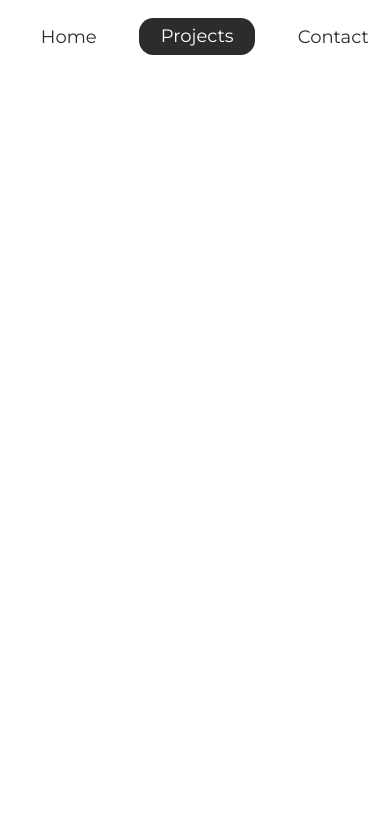
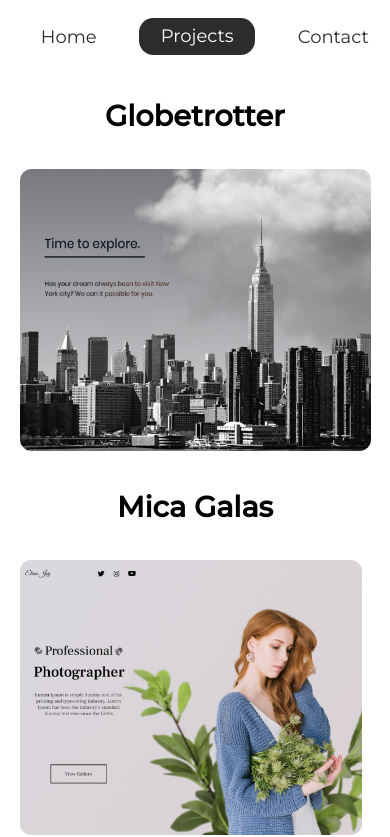
Before and after one commit to xaviguasch/portfolio-prac, a plain HTML site: page projects/index.html in a window 390 px wide. Shown: the part 102-939 px from the top of the page. Before the commit the page ends 844 px from the top, so only its background shows below. Drawn offline with Linux system fonts and the light colour scheme.

Commit message:
styled projects

```diff
--- a/projects/index.html
+++ b/projects/index.html
@@ -28,5 +28,16 @@
         </ul>
       </nav>
     </header>
+
+    <section class="projects">
+      <div class="globetrotter">
+        <h2>Globetrotter</h2>
+        <img src="../img/travelly.jpg" alt="Globetrotter Project" />
+      </div>
+      <div class="mica-galas">
+        <h2>Mica Galas</h2>
+        <img src="../img/elena-joy.jpg" alt="Mica Galas Project" />
+      </div>
+    </section>
   </body>
 </html>
--- /dev/null
+++ b/styles/_projects.scss
@@ -0,0 +1,16 @@
+.projects {
+  width: 90%;
+  margin: auto;
+  min-height: 90vh;
+  @include flex(space-between, center, row);
+  text-align: center;
+  flex-wrap: wrap;
+  h2 {
+    margin: 5rem;
+  }
+}
+
+.globetrotter,
+.mica-galas {
+  flex: 1 1 40rem;
+}
--- a/styles/style.scss
+++ b/styles/style.scss
@@ -16,6 +16,7 @@ $gray-text: #2c2c2c;
 
 @import 'global';
 @import 'intro';
+@import 'projects';
 
 @media screen and (max-width: 1332px) {
   html {
@@ -66,4 +67,13 @@ $gray-text: #2c2c2c;
       margin: 2rem;
     }
   }
+
+  .globetrotter,
+  .mica-galas {
+    flex: 1 1 50rem;
+    img {
+      width: 100%;
+      height: 100%;
+    }
+  }
 }
```
Also changed, not shown: styles/style.css, 1 other file.
